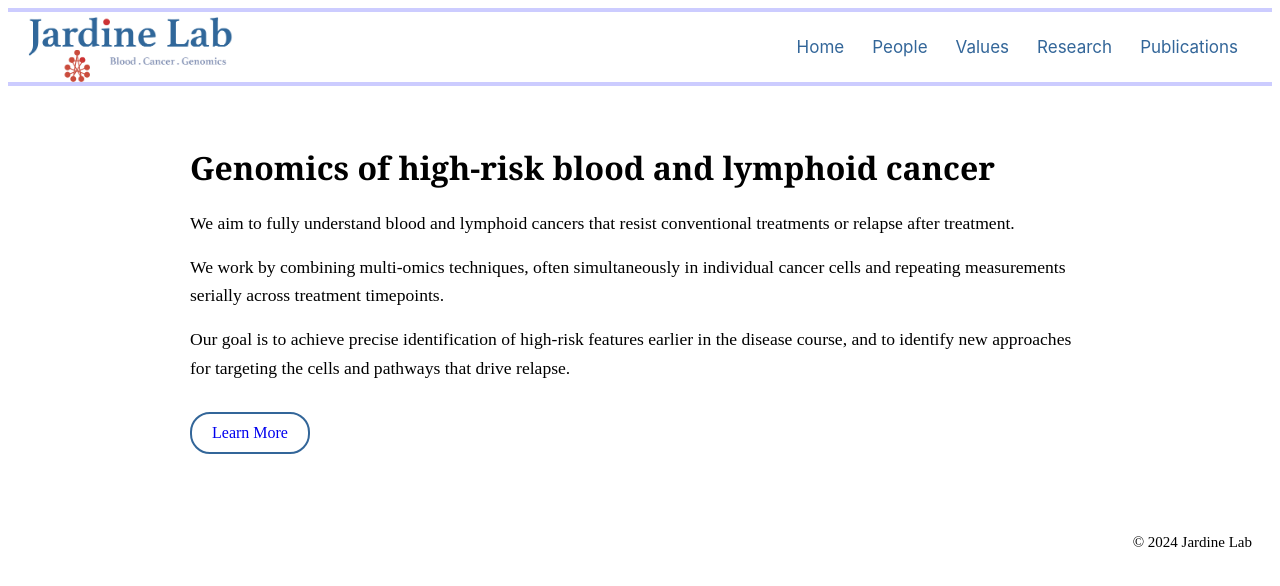
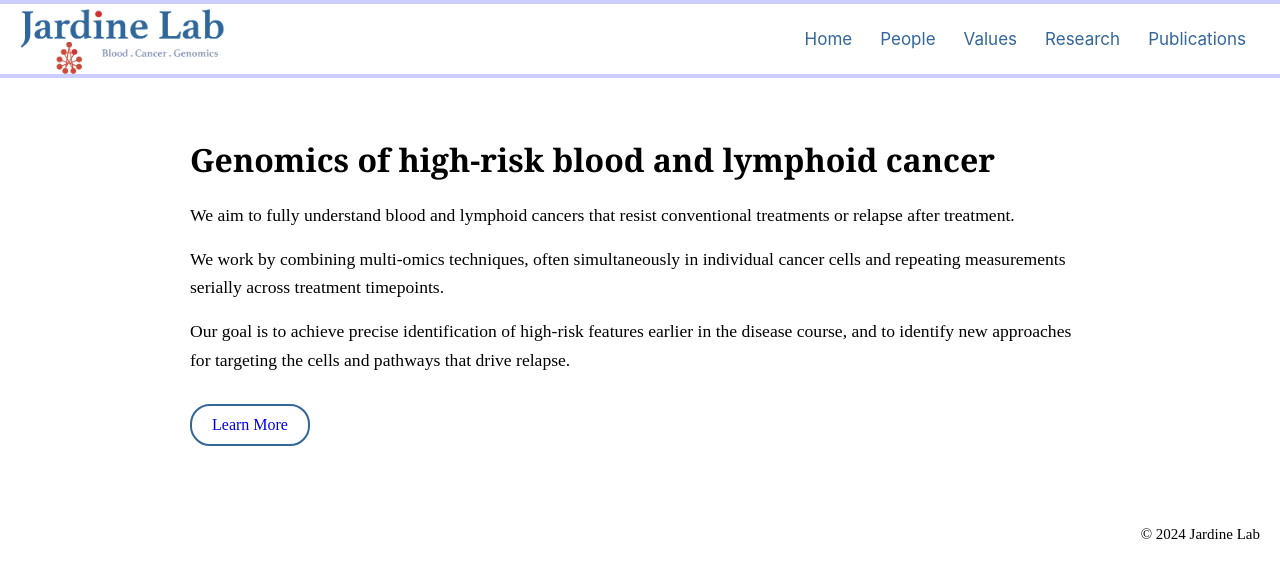
Before and after one commit to vkorak/vkorak.github.io, a Jekyll site: the page built from index.md, in a window 1280 px wide. Shown: the top 586 px of the page. Built offline with Jekyll 4.4.1, drawn with Linux system fonts in a browser that asks for light colours.

Commit message:
remove body margin

```diff
--- a/_layouts/default.html
+++ b/_layouts/default.html
@@ -5,7 +5,7 @@
   <!-- Add Favicon -->
    <link rel="icon" href="{{ '/assets/img/favicon.ico' | relative_url }}" type="image/x-icon" />
 
-  <body>
+  <body style="margin: 0; padding: 0;">
     <header>
       <!-- Include site header (optional) -->
       {% include header.html %}
```
